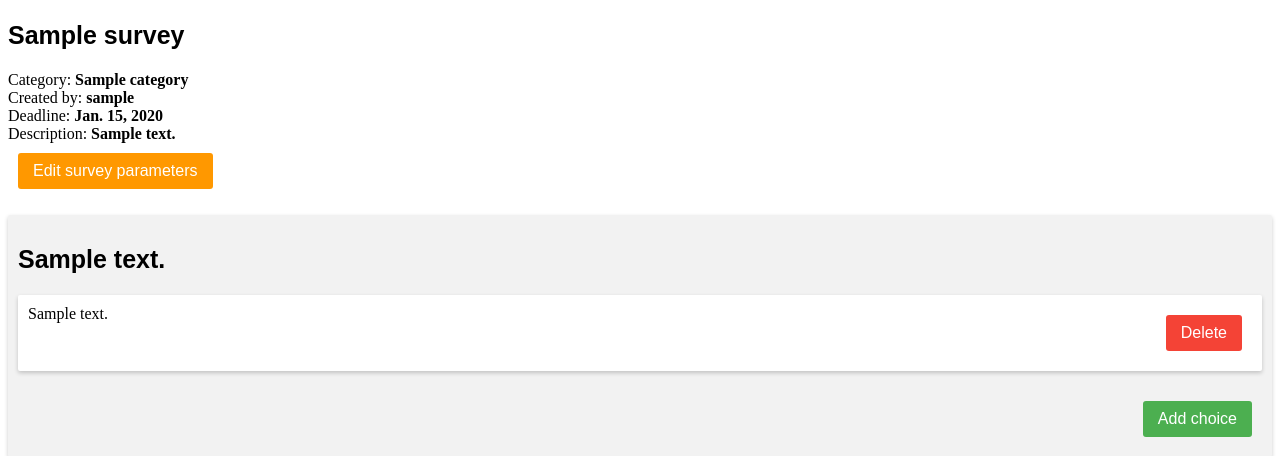
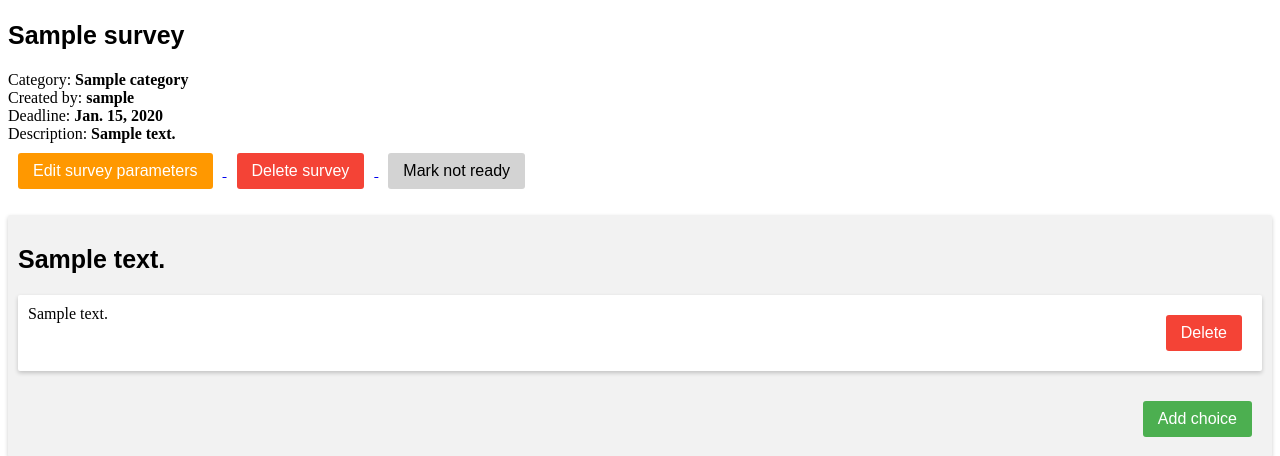
Before and after one commit to leonardodeglinnocenti/makeYourChoice, a Django app: page /viewSurvey/1/ in a window 1280 px wide. Shown: the part 98-554 px from the top of the page. Run offline with Django 4.2, Linux system fonts and the light colour scheme; tables that the repository leaves empty hold one stand-in row (values such as "Sample post").

Commit message:
Ver 3.7: New: only surveys marked as ready are now visible in the homepage. This allows the user to prepare the survey without risking that other users respond to it without it being ready.

```diff
--- a/makeYourChoice/urls.py
+++ b/makeYourChoice/urls.py
@@ -44,4 +44,6 @@ urlpatterns = [
     path('editSurvey/<int:pk>/', views.EditSurvey.as_view(), name='editSurvey'),
     path('deleteResponse/<int:pk>/', views.DeleteResponse.as_view(), name='deleteResponse'),
     path('instructions/', views.Instructions.as_view(), name='instructions'),
+    path('markReady/<int:pk>/', views.mark_ready, name='markReady'),
+    path('markNotReady/<int:pk>/', views.mark_not_ready, name='markNotReady'),
 ]
--- a/surveys/models.py
+++ b/surveys/models.py
@@ -26,6 +26,7 @@ class Survey(models.Model):
     user = models.ForeignKey(User, on_delete=models.CASCADE, null=True)
     category = models.ForeignKey(Category, on_delete=models.CASCADE, null=True)
     deadline = models.DateField(null=True)
+    ready = models.BooleanField(default=False)
 
     def __str__(self):
         return self.name
--- a/surveys/views.py
+++ b/surveys/views.py
@@ -230,26 +230,30 @@ class TakeSurvey(ListView):
     # and link them to the Response object. The AnswerResponse object links the Answer and Response objects through
     # their ids.
     def post(self, request, *args, **kwargs):
-        # Check to see if the user has already taken the survey
         user = request.user
         survey = Survey.objects.get(pk=self.kwargs['pk'])
-        if not Response.objects.filter(survey_id=survey, user_id=user).exists():
-            form = AnswerForm(request.POST, choices=Choice.objects.filter(question__survey_id=self.kwargs['pk']))
-            if form.is_valid():
-                response = Response.objects.create(survey_id=self.kwargs['pk'], user_id=user.id)
-                for question in Question.objects.filter(survey_id=self.kwargs['pk']):
-                    answer = Answer.objects.create(question_id=question.id, choice_id=form.cleaned_data[question.text].id, response_id=response.id)
-                    answer.save()
-                    # Update the number of responses for each choice
-                    choice = Choice.objects.get(pk=form.cleaned_data[question.text].id)
-                    choice.number_of_votes = choice.number_of_votes + 1
-                    choice.save()
-                messages.success(request, 'Survey completed successfully')
-                return HttpResponseRedirect(reverse_lazy('viewResponses', kwargs={'pk': self.kwargs['pk']}))
+        if survey.ready:
+            # Check to see if the user has already taken the survey
+            if not Response.objects.filter(survey_id=survey, user_id=user).exists():
+                form = AnswerForm(request.POST, choices=Choice.objects.filter(question__survey_id=self.kwargs['pk']))
+                if form.is_valid():
+                    response = Response.objects.create(survey_id=self.kwargs['pk'], user_id=user.id)
+                    for question in Question.objects.filter(survey_id=self.kwargs['pk']):
+                        answer = Answer.objects.create(question_id=question.id, choice_id=form.cleaned_data[question.text].id, response_id=response.id)
+                        answer.save()
+                        # Update the number of responses for each choice
+                        choice = Choice.objects.get(pk=form.cleaned_data[question.text].id)
+                        choice.number_of_votes = choice.number_of_votes + 1
+                        choice.save()
+                    messages.success(request, 'Survey completed successfully')
+                    return HttpResponseRedirect(reverse_lazy('viewResponses', kwargs={'pk': self.kwargs['pk']}))
+                else:
+                    return render(request, self.template_name, {'form': form, 'survey': Survey.objects.get(pk=self.kwargs['pk'])})
             else:
-                return render(request, self.template_name, {'form': form, 'survey': Survey.objects.get(pk=self.kwargs['pk'])})
+                messages.error(request, 'You have already taken this survey.')
+                return HttpResponseRedirect(reverse_lazy('index'))
         else:
-            messages.error(request, 'You have already taken this survey.')
+            messages.error(request, 'This survey is not ready yet.')
             return HttpResponseRedirect(reverse_lazy('index'))
 
     def get(self, request, *args, **kwargs):
@@ -441,6 +445,34 @@ class ManageSurveys(ListView):
         return context
 
 
+def mark_ready(request, pk):
+    # this function is called when a user clicks the mark ready button on a survey
+    # it marks the survey as ready and redirects the user to the manage surveys page
+    if request.user.id == Survey.objects.get(pk=pk).user.id or request.user.is_staff:
+        survey = Survey.objects.get(pk=pk)
+        survey.ready = True
+        survey.save()
+        messages.success(request, "You have successfully marked this survey as ready!")
+        return HttpResponseRedirect(reverse_lazy('viewSurvey', kwargs={'pk': pk}))
+    else:
+        messages.error(request, "You are not the owner of this survey, so you cannot mark it as ready")
+        return HttpResponseRedirect(reverse_lazy('index'))
+
+
+def mark_not_ready(request, pk):
+    # this function is called when a user clicks the mark not ready button on a survey
+    # it marks the survey as not ready and redirects the user to the manage surveys page
+    if request.user.id == Survey.objects.get(pk=pk).user.id or request.user.is_staff:
+        survey = Survey.objects.get(pk=pk)
+        survey.ready = False
+        survey.save()
+        messages.success(request, "You have successfully marked this survey as not ready!")
+        return HttpResponseRedirect(reverse_lazy('viewSurvey', kwargs={'pk': pk}))
+    else:
+        messages.error(request, "You are not the owner of this survey, so you cannot mark it as not ready")
+        return HttpResponseRedirect(reverse_lazy('index'))
+
+
 class Instructions(View):
     def get(self, request):
         return render(request, 'instructions.html')
--- a/templates/base.css
+++ b/templates/base.css
@@ -144,6 +144,26 @@ button.unsubscribe:hover {
 
 button.submit {
   background-color: lightblue;
+}
+
+button.ready {
+  color: black;
+  background-color: lightgreen;
+}
+
+button.ready:hover {
+  color: white;
+  background-color: #4CAF50;
+}
+
+button.not-ready {
+  color: black;
+  background-color: lightgray;
+}
+
+button.not-ready:hover {
+  color: white;
+  background-color: grey;
 }
 
 /* Make the input field look like the ones in Material Design */
--- a/templates/index.html
+++ b/templates/index.html
@@ -30,7 +30,7 @@
         {% endif %}
         <ul class="card">
             {% for survey in surveys %}
-                {% if survey in subscribed_surveys and survey.deadline >= today %}
+                {% if survey in subscribed_surveys and survey.deadline >= today and survey.ready %}
                     <li>
                         <h2>{{ survey.name }} </h2>
                         Category: <b>{{ survey.category }}</b> <br>
@@ -87,7 +87,7 @@
         {% endif %}
         <ul class="card">
             {% for survey in surveys %}
-                {% if survey in followed_users_surveys and survey.deadline >= today %}
+                {% if survey in followed_users_surveys and survey.deadline >= today and survey.ready %}
                     <li>
                         <h2>{{ survey.name }} </h2>
                         Category: <b>{{ survey.category }}</b> <br>
--- a/templates/viewSurvey.html
+++ b/templates/viewSurvey.html
@@ -12,6 +12,19 @@
     <a href="{% url 'editSurvey' survey.id %}">
         <button class="edit" type="button">Edit survey parameters</button>
     </a>
+    <a href="{% url 'deleteSurvey' survey.id %}">
+        <button class="delete" type="button">Delete survey</button>
+    </a>
+    {% if not survey.ready %}
+        <a href="{% url 'markReady' survey.id %}">
+            <button class="ready" type="button">Mark ready</button>
+        </a>
+        <p class="expiring"> This survey is marked as "not ready" and cannot be taken yet! </p>
+    {% else %}
+        <a href="{% url 'markNotReady' survey.id %}">
+            <button class="not-ready" type="button">Mark not ready</button>
+        </a>
+    {% endif %}
 
     <ul class="card">
         {% for question in questions %}
```
Also changed, not shown: templates/manageSurveys.html (+8 -0 lines).
